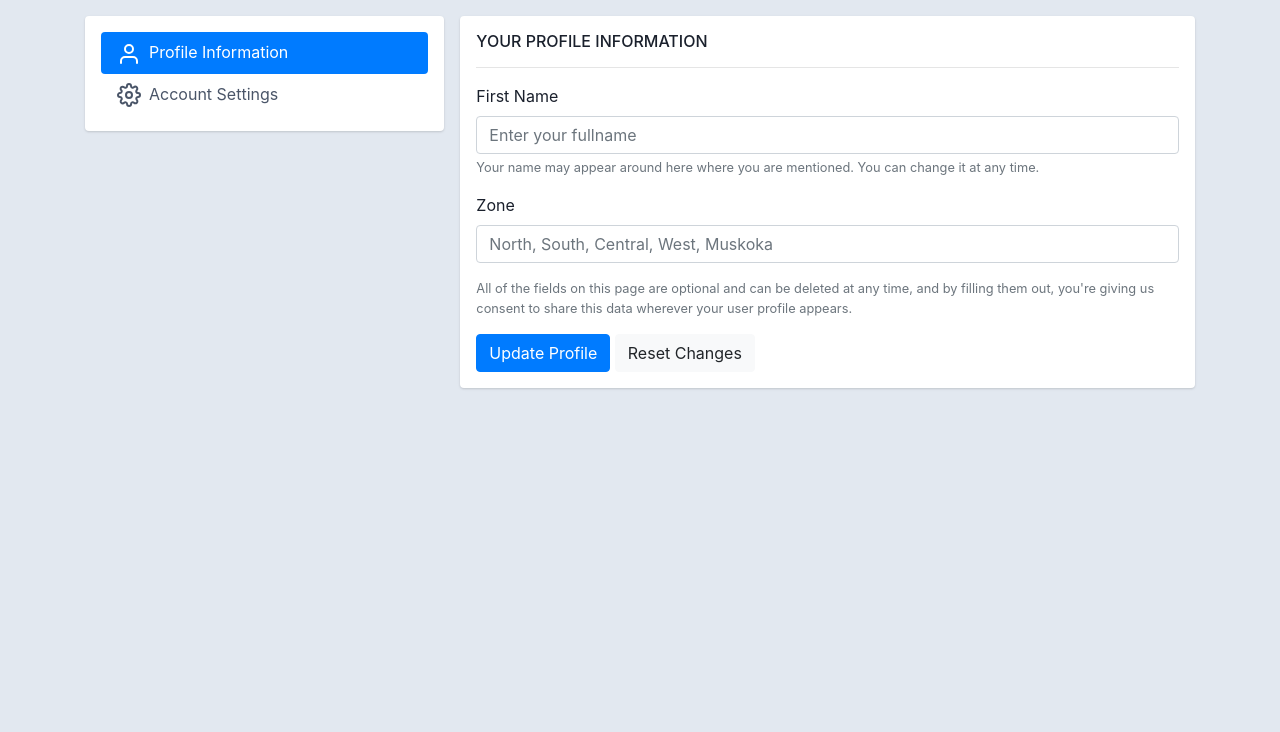
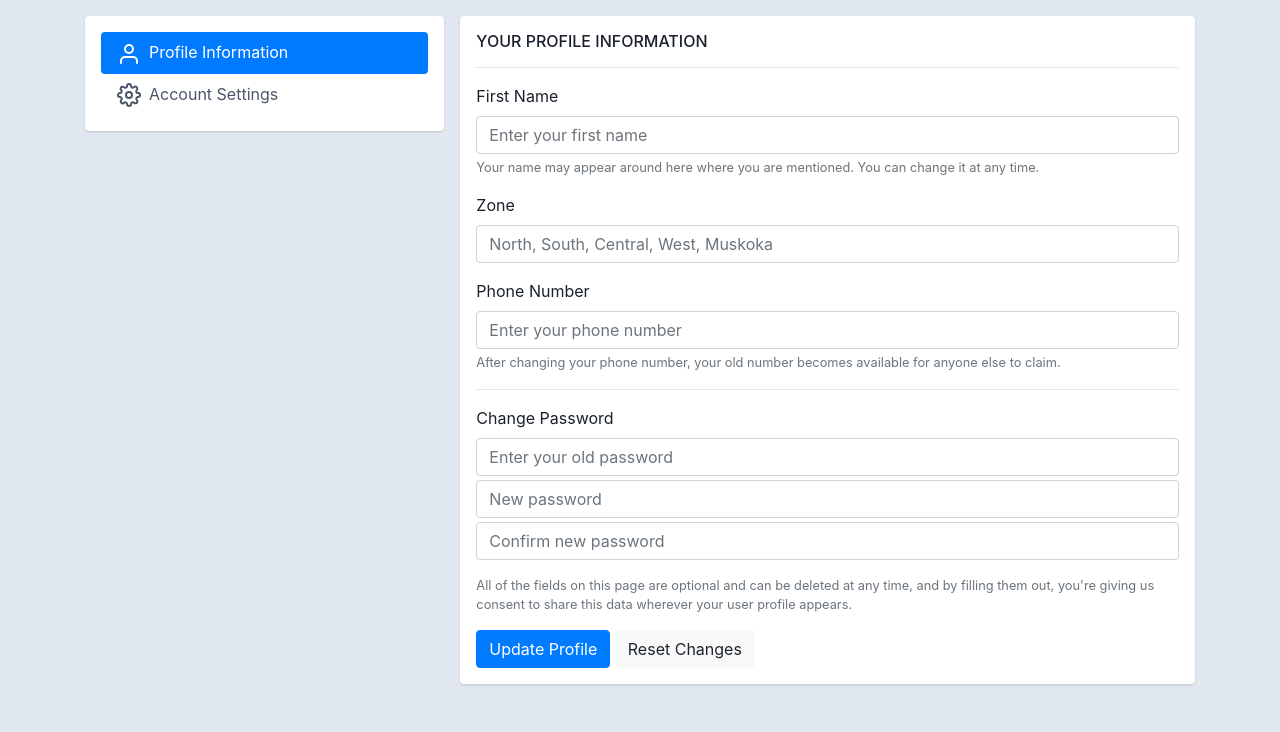
Before and after one commit to a3l6/SnowDayAlerts_v2, a Flask app: template templates/settings.html in a window 1280 px wide. Shown: the part 68-800 px from the top of the page. Run offline with Flask 2, Linux system fonts and the light colour scheme; the template is opened without the code that fills it, so the values that code supplies are empty; parts of the project's set-up code (start-up, migrations or seed data) failed here and were passed over; some libraries are stand-ins or nearby versions.

Commit message:
Started Settings Functions

```diff
--- a/main.py
+++ b/main.py
@@ -37,7 +37,6 @@ def login():
       if rememberMe != None:  # var rememberMe returns either "remember" when its True or None when its False
         session.permanent = True
       response = databaseHandler.getuser(session["phone"], includepass=False)
-      print(response)
       for key in response:
         session[key] = response[key]
       flash("Successful Login!")
@@ -86,14 +85,18 @@ def logout():
   # return home
   return redirect(url_for("home"))
 
-@app.route("/settings/<number>")
+@app.route("/settings/<number>", methods=["POST", "GET"])
 def settings(number):
-  try:
-    user = databaseHandler.getuser(number, includepass=False)
-    print(user)
-    return render_template("settings.html", user=user)
-  except TypeError as e:
-    return e
+  if request.method == "POST":
+    name = request.form["name"]
+    print(name)
+    return redirect(url_for("home"))
+  else:
+    try:
+      user = databaseHandler.getuser(number, includepass=False)
+      return render_template("settings.html", user=user)
+    except TypeError as e:
+      return e
 
 @app.route("/deleteuser/<client>")
 def deleteuser(client):
--- a/messaging.py
+++ b/messaging.py
@@ -20,7 +20,6 @@ client = Client(acc_sid, acc_auth)
 def sendMessages():
     usersinfo = databaseHandler.zoneanduser()
     for user in usersinfo:
-        print(user)
         message = client.messages.create(
                                 body= check(user["zone"]),
                                 from_=twilionum,
--- a/templates/settings.html
+++ b/templates/settings.html
@@ -55,27 +55,19 @@
               <div class="tab-pane active" id="profile">
                 <h6>YOUR PROFILE INFORMATION</h6>
                 <hr>
+
+                <form action="#" method="post">
+
                   <form>
                     <div class="form-group">
                       <label for="fullName">First Name</label>
-                    <input type="text" class="form-control" id="fullName" aria-describedby="fullNameHelp" placeholder="Enter your fullname" value="{{ user['name'] }}">
+                      <input type="text" name="name" class="form-control" id="fullName" aria-describedby="fullNameHelp" placeholder="Enter your first name" value="{{ user['name'] }}">
                       <small id="fullNameHelp" class="form-text text-muted">Your name may appear around here where you are mentioned. You can change it at any time.</small>
                     </div>
                     <div class="form-group">
                       <label for="zone">Zone</label>
                       <input class="form-control" id="zone" placeholder="North, South, Central, West, Muskoka">
                     </div>
-                  <div class="form-group small text-muted">
-                    All of the fields on this page are optional and can be deleted at any time, and by filling them out, you're giving us consent to share this data wherever your user profile appears.
-                  </div>
-                  <button type="button" class="btn btn-primary">Update Profile</button>
-                  <button type="reset" class="btn btn-light">Reset Changes</button>
-                </form>
-              </div>
-              <div class="tab-pane" id="account">
-                <h6>ACCOUNT SETTINGS</h6>
-                <hr>
-                <form>
                     <div class="form-group">
                       <label for="Phone">Phone Number</label>
                       <input type="text" class="form-control" id="phone" aria-describedby="usernameHelp" placeholder="Enter your phone number" value="{{ user['phone'] }}">
@@ -92,7 +84,22 @@
                       </div>
                     </form>
 
+                    <div class="form-group small text-muted">
+                      All of the fields on this page are optional and can be deleted at any time, and by filling them out, you're giving us consent to share this data wherever your user profile appears.
+                    </div>
+
+                      <button class="btn btn-primary">Update Profile</button>
+                      <a href="{{ url_for('.settings', number=user['phone']) }}" type="reset" class="btn btn-light">Reset Changes</a>
+                    </form>
+
+                </form>
+
+              </div>
+              <div class="tab-pane" id="account">
+                <h6>ACCOUNT SETTINGS</h6>
                 <hr>
+                <form>
+
                   <div class="form-group">
                     <a class="d-block text-danger">Delete Account</a>
                     <p class="text-muted font-size-sm">Once you delete your account, there is no going back. Please be certain.</p>
```
Also changed, not shown: 1 other file. Lines whose indentation alone changed are shown as unchanged.
